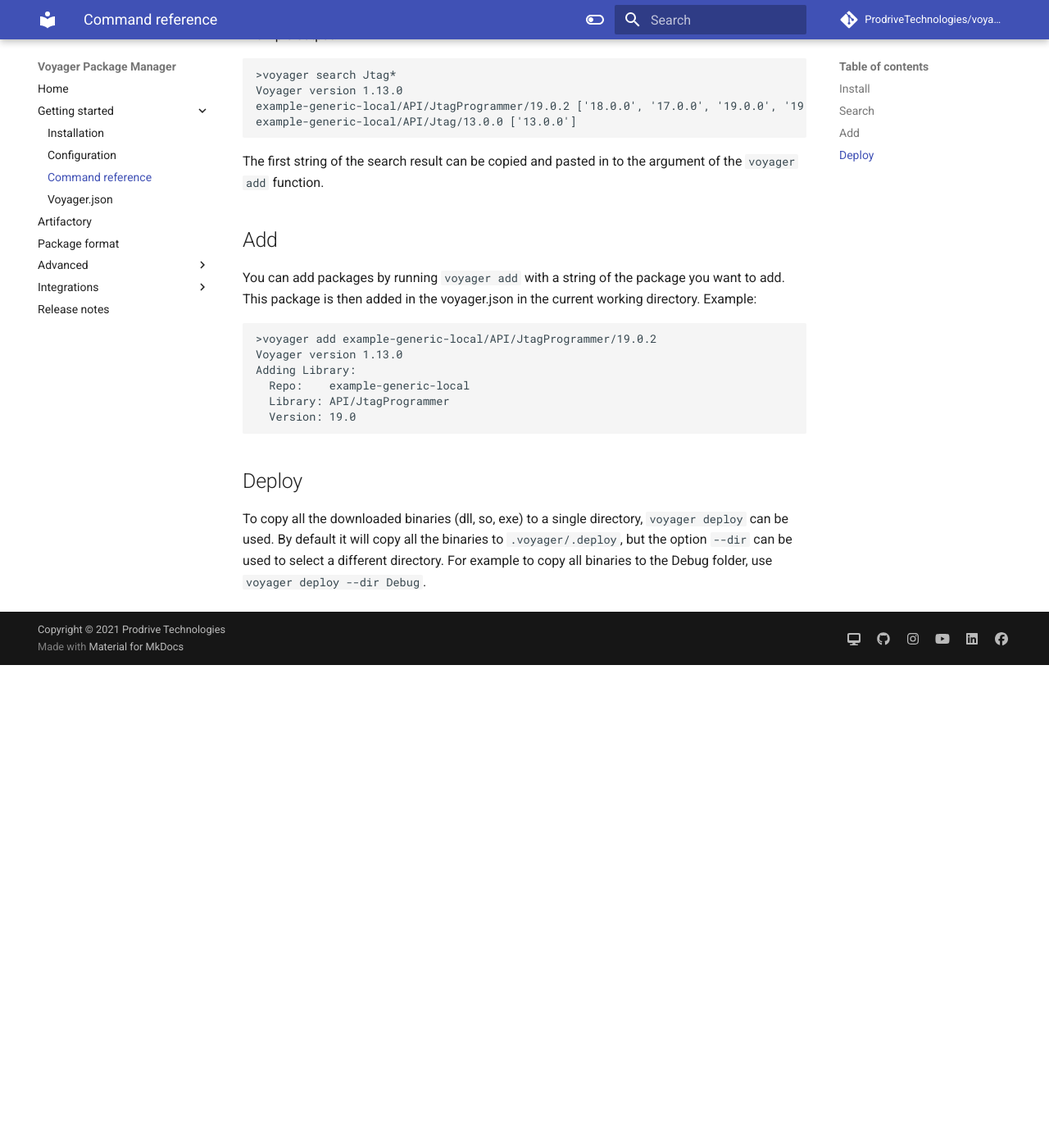
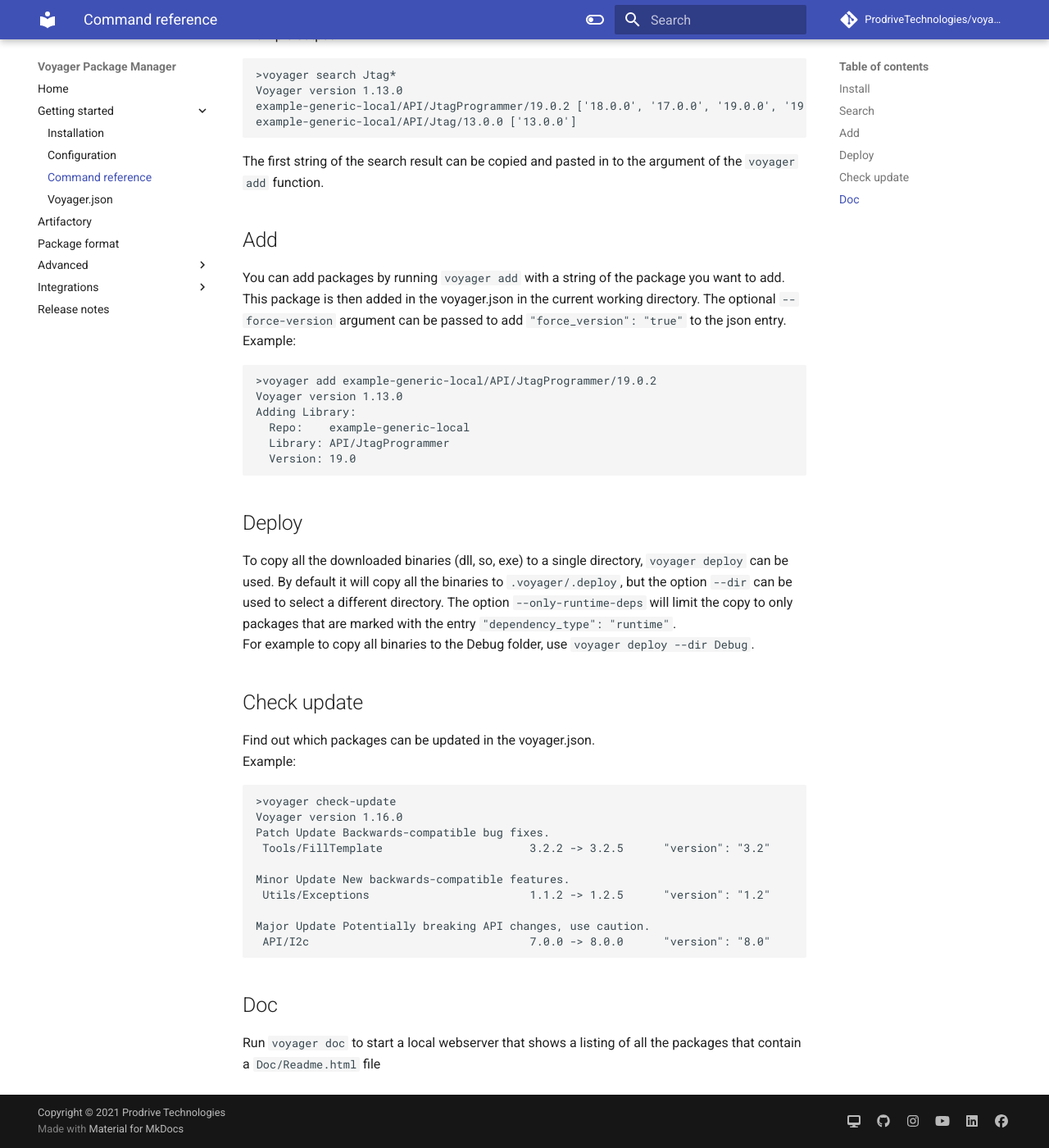
Before and after one commit to ProdriveTechnologies/voyager, an MkDocs documentation site: the page built from docs/getting-started/command-reference.md, in a window 1280 px wide and 1400 px high, scrolled down 636 px. Shown: the whole window at 82% size. Built offline with MkDocs 1.6.1 and Material for MkDocs 9.7.7, drawn with Linux system fonts in a browser that asks for light colours; comment, search, counter and statistics services are not loaded; before the commit the page ends 1447 px from its top, so only the background shows below that.

Commit message:
Add new features to command reference

````diff
--- a/docs/getting-started/command-reference.md
+++ b/docs/getting-started/command-reference.md
@@ -25,6 +25,7 @@
 ## Add
 You can add packages by running `voyager add` with a string of the package you want to add.
 This package is then added in the voyager.json in the current working directory.
+The optional `--force-version` argument can be passed to add  `"force_version": "true"` to the json entry.
 Example:
 ```
 >voyager add example-generic-local/API/JtagProgrammer/19.0.2
@@ -38,4 +39,24 @@
 ## Deploy
 To copy all the downloaded binaries (dll, so, exe) to a single directory, `voyager deploy` can be used.
 By default it will copy all the binaries to `.voyager/.deploy`, but the option `--dir` can be used to select a different directory.
+The option `--only-runtime-deps` will limit the copy to only packages that are marked with the entry `"dependency_type": "runtime"`.
 For example to copy all binaries to the Debug folder, use `voyager deploy --dir Debug`.
+
+## Check update
+Find out which packages can be updated in the voyager.json.
+Example:
+```
+>voyager check-update
+Voyager version 1.16.0
+Patch Update Backwards-compatible bug fixes.
+ Tools/FillTemplate                      3.2.2 -> 3.2.5      "version": "3.2"
+
+Minor Update New backwards-compatible features.
+ Utils/Exceptions                        1.1.2 -> 1.2.5      "version": "1.2"
+
+Major Update Potentially breaking API changes, use caution.
+ API/I2c                                 7.0.0 -> 8.0.0      "version": "8.0"
+```
+
+## Doc
+Run `voyager doc` to start a local webserver that shows a listing of all the packages that contain a `Doc/Readme.html` file
````
